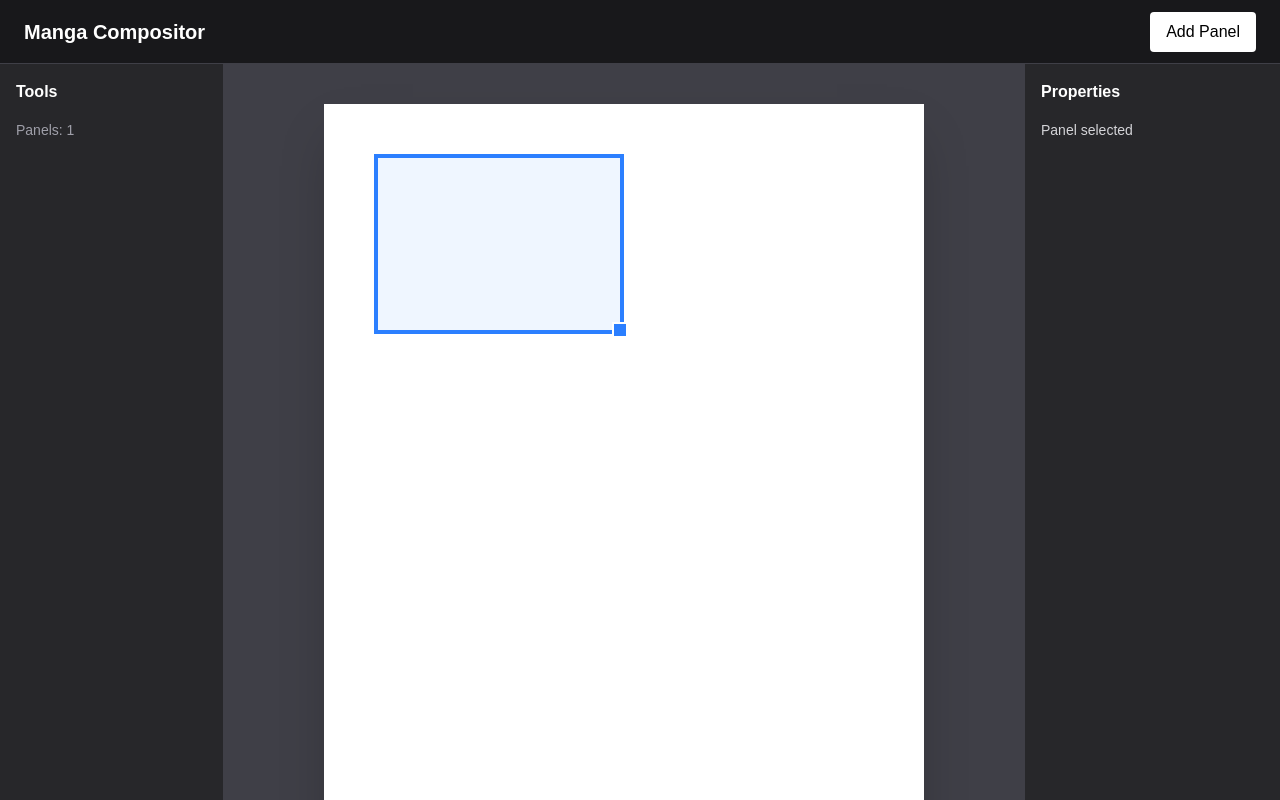
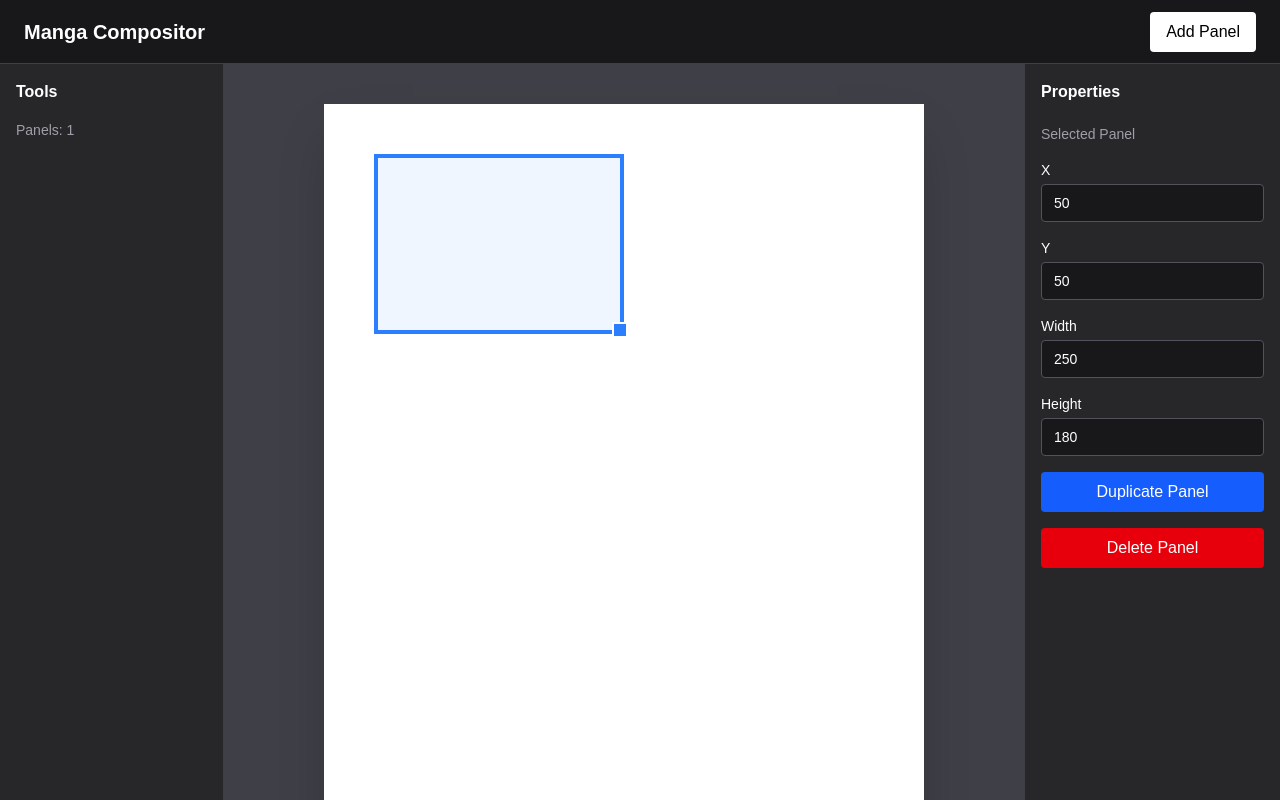
Before and after one commit to Srivats242/Automated-Manga-Page-Compositor, a Next.js app: page / in a window 1280 px wide. Both pictures are taken after a click on the button "Add Panel". Shown: the top 800 px of the page. Built offline with nearby package versions, Linux system fonts and the light colour scheme.

Commit message:
Add panel properties, duplication, and deletion

```diff
--- a/src/components/MangaEditor.tsx
+++ b/src/components/MangaEditor.tsx
@@ -1,3 +1,4 @@
+
 "use client";
 
 import { useState } from "react";
@@ -6,10 +7,15 @@ import MangaPanel from "./MangaPanel";
 
 const PAGE_WIDTH = 600;
 const PAGE_HEIGHT = 850;
+const MIN_SIZE = 50;
 
 export default function MangaEditor() {
   const [panels, setPanels] = useState<MangaPanelType[]>([]);
   const [selectedPanelId, setSelectedPanelId] = useState<string | null>(null);
+
+  const selectedPanel = panels.find(
+    (panel) => panel.id === selectedPanelId
+  );
 
   function addPanel() {
     const newPanel: MangaPanelType = {
@@ -20,35 +26,47 @@ export default function MangaEditor() {
       height: 180,
     };
 
-    setPanels((currentPanels) => [...currentPanels, newPanel]);
+    setPanels((current) => [...current, newPanel]);
     setSelectedPanelId(newPanel.id);
   }
 
-  function movePanel(id: string, x: number, y: number) {
-    setPanels((currentPanels) =>
-      currentPanels.map((panel) => {
-        if (panel.id !== id) {
-          return panel;
-        }
+  function updatePanel(
+    id: string,
+    changes: Partial<MangaPanelType>
+  ) {
+    setPanels((current) =>
+      current.map((panel) => {
+        if (panel.id !== id) return panel;
 
-        // Prevent the panel from being dragged outside the page.
-        const boundedX = Math.max(
-          0,
-          Math.min(x, PAGE_WIDTH - panel.width)
+        const updated = { ...panel, ...changes };
+
+        const width = Math.max(
+          MIN_SIZE,
+          Math.min(updated.width, PAGE_WIDTH)
         );
 
-        const boundedY = Math.max(
-          0,
-          Math.min(y, PAGE_HEIGHT - panel.height)
+        const height = Math.max(
+          MIN_SIZE,
+          Math.min(updated.height, PAGE_HEIGHT)
         );
 
-        return {
-          ...panel,
-          x: boundedX,
-          y: boundedY,
-        };
+        const x = Math.max(
+          0,
+          Math.min(updated.x, PAGE_WIDTH - width)
+        );
+
+        const y = Math.max(
+          0,
+          Math.min(updated.y, PAGE_HEIGHT - height)
+        );
+
+        return { ...updated, x, y, width, height };
       })
     );
+  }
+
+  function movePanel(id: string, x: number, y: number) {
+    updatePanel(id, { x, y });
   }
 
   function resizePanel(
@@ -56,41 +74,57 @@ export default function MangaEditor() {
     width: number,
     height: number
   ) {
-    setPanels((currentPanels) =>
-      currentPanels.map((panel) => {
-        if (panel.id !== id) {
-          return panel;
-        }
-
-        const minWidth = 50;
-        const minHeight = 50;
-
-        // Maximum size depends on the panel's current position.
-        const maxWidth = PAGE_WIDTH - panel.x;
-        const maxHeight = PAGE_HEIGHT - panel.y;
-
-        const boundedWidth = Math.max(
-          minWidth,
-          Math.min(width, maxWidth)
-        );
-
-        const boundedHeight = Math.max(
-          minHeight,
-          Math.min(height, maxHeight)
-        );
+    setPanels((current) =>
+      current.map((panel) => {
+        if (panel.id !== id) return panel;
 
         return {
           ...panel,
-          width: boundedWidth,
-          height: boundedHeight,
+          width: Math.max(
+            MIN_SIZE,
+            Math.min(width, PAGE_WIDTH - panel.x)
+          ),
+          height: Math.max(
+            MIN_SIZE,
+            Math.min(height, PAGE_HEIGHT - panel.y)
+          ),
         };
       })
     );
   }
 
+  function deletePanel() {
+    if (!selectedPanelId) return;
+
+    setPanels((current) =>
+      current.filter((panel) => panel.id !== selectedPanelId)
+    );
+
+    setSelectedPanelId(null);
+  }
+
+  function duplicatePanel() {
+    if (!selectedPanel) return;
+
+    const copy: MangaPanelType = {
+      ...selectedPanel,
+      id: crypto.randomUUID(),
+      x: Math.min(
+        selectedPanel.x + 20,
+        PAGE_WIDTH - selectedPanel.width
+      ),
+      y: Math.min(
+        selectedPanel.y + 20,
+        PAGE_HEIGHT - selectedPanel.height
+      ),
+    };
+
+    setPanels((current) => [...current, copy]);
+    setSelectedPanelId(copy.id);
+  }
+
   return (
     <main className="min-h-screen bg-zinc-900 text-white">
-      {/* Top toolbar */}
       <header className="flex h-16 items-center justify-between border-b border-zinc-700 px-6">
         <h1 className="text-xl font-bold">
           Manga Compositor
@@ -105,25 +139,19 @@ export default function MangaEditor() {
       </header>
 
       <div className="flex min-h-[calc(100vh-4rem)]">
-        {/* Left sidebar */}
         <aside className="w-56 border-r border-zinc-700 bg-zinc-800 p-4">
-          <h2 className="mb-4 font-semibold">
-            Tools
-          </h2>
-
+          <h2 className="mb-4 font-semibold">Tools</h2>
           <p className="text-sm text-zinc-400">
             Panels: {panels.length}
           </p>
         </aside>
 
-        {/* Editor workspace */}
         <section className="flex flex-1 items-start justify-center overflow-auto bg-zinc-700 p-10">
-          {/* Manga page */}
           <div
-            className="relative bg-white shadow-2xl"
+            className="relative shrink-0 bg-white shadow-2xl"
             style={{
-              width: `${PAGE_WIDTH}px`,
-              height: `${PAGE_HEIGHT}px`,
+              width: PAGE_WIDTH,
+              height: PAGE_HEIGHT,
             }}
             onPointerDown={() => setSelectedPanelId(null)}
           >
@@ -132,9 +160,7 @@ export default function MangaEditor() {
                 key={panel.id}
                 panel={panel}
                 selected={selectedPanelId === panel.id}
-                onSelect={() =>
-                  setSelectedPanelId(panel.id)
-                }
+                onSelect={() => setSelectedPanelId(panel.id)}
                 onMove={movePanel}
                 onResize={resizePanel}
               />
@@ -142,16 +168,60 @@ export default function MangaEditor() {
           </div>
         </section>
 
-        {/* Right sidebar */}
-        <aside className="w-64 border-l border-zinc-700 bg-zinc-800 p-4">
-          <h2 className="mb-4 font-semibold">
-            Properties
-          </h2>
+        <aside className="w-64 shrink-0 border-l border-zinc-700 bg-zinc-800 p-4">
+          <h2 className="mb-5 font-semibold">Properties</h2>
 
-          {selectedPanelId ? (
-            <p className="text-sm text-zinc-300">
-              Panel selected
-            </p>
+          {selectedPanel ? (
+            <div className="space-y-4">
+              <p className="text-sm text-zinc-400">
+                Selected Panel
+              </p>
+
+              {(
+                ["x", "y", "width", "height"] as const
+              ).map((property) => (
+                <label
+                  key={property}
+                  className="block text-sm capitalize"
+                >
+                  {property}
+                  <input
+                    type="number"
+                    min={0}
+                    max={
+                      property === "x" || property === "width"
+                        ? PAGE_WIDTH
+                        : PAGE_HEIGHT
+                    }
+                    value={selectedPanel[property]}
+                    onChange={(event) => {
+                      const value = event.target.valueAsNumber;
+
+                      if (!Number.isFinite(value)) return;
+
+                      updatePanel(selectedPanel.id, {
+                        [property]: value,
+                      });
+                    }}
+                    className="mt-1 w-full rounded border border-zinc-600 bg-zinc-900 px-3 py-2 text-white"
+                  />
+                </label>
+              ))}
+
+              <button
+                onClick={duplicatePanel}
+                className="w-full rounded bg-blue-600 px-4 py-2 hover:bg-blue-700"
+              >
+                Duplicate Panel
+              </button>
+
+              <button
+                onClick={deletePanel}
+                className="w-full rounded bg-red-600 px-4 py-2 hover:bg-red-700"
+              >
+                Delete Panel
+              </button>
+            </div>
           ) : (
             <p className="text-sm text-zinc-400">
               Select a panel to edit its properties.
```
